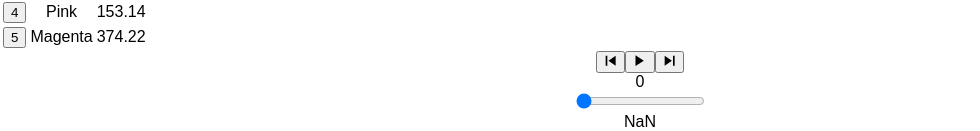
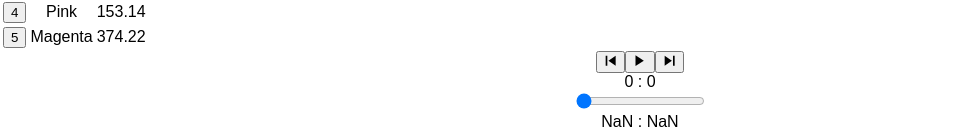
Before and after one commit to cahcnc91/bloc-jams-react, a React (Create React App) app: page /album/the-colors in a window 1280 px wide. Shown: the part 866-997 px from the top of the page, without its empty margins (0-980 px from the left). Built offline with nearby package versions, Linux system fonts and the light colour scheme.

Commit message:
added time in minutes and seconds and implement volume slider

```diff
--- a/src/components/Album.js
+++ b/src/components/Album.js
@@ -18,7 +18,8 @@ class Album extends Component {
       isHovered: false,
       currentIndexHovered: -1,
       currentTime: 0,
-      duration: album.songs[0].duration
+      duration: album.songs[0].duration,
+      volume: 1,
     };
 
     this.audioElement = document.createElement('audio');
@@ -27,8 +28,8 @@ class Album extends Component {
     this.handleSongClick = this.handleSongClick.bind(this);
     this.hoverOnIt = this.hoverOnIt.bind(this);
     this.hoverOffIt = this.hoverOffIt.bind(this);
+  }
 
-  }
 
     componentDidMount() {
       this.eventListeners = {
@@ -37,10 +38,14 @@ class Album extends Component {
         },
         durationchange: e => {
           this.setState({ duration: this.audioElement.duration });
+        },
+        volumechange: e => {
+          this.setState({ volume: this.audioElement.volume});
         }
       };
       this.audioElement.addEventListener('timeupdate', this.eventListeners.timeupdate);
       this.audioElement.addEventListener('durationchange', this.eventListeners.durationchange);
+      this.audioElement.addEventListener('volumechange', this.eventListeners.volumechange);
     }
 
     componentWillUnmount() {
@@ -91,6 +96,13 @@ class Album extends Component {
         });
     }
 
+    formatTime(n) {
+      const time = n;
+      let minutes = parseInt(time/ 60);
+      let seconds = parseInt( time% 60);
+      return minutes + ' : ' + seconds;
+    }
+
     handlePrevClick() {
       const currentIndex = this.state.album.songs.findIndex(song => this.state.currentSong === song);
       const newIndex = Math.max(0, currentIndex - 1);
@@ -111,6 +123,12 @@ class Album extends Component {
       const newTime = this.audioElement.duration * e.target.value;
       this.audioElement.currentTime = newTime;
       this.setState({ currentTime: newTime });
+    }
+
+    handleVolumeChange(e) {
+      const newVolume = e.target.value;
+      this.audioElement.volume = newVolume;
+      this.setState({ volume: newVolume})
     }
 
     render() {
@@ -153,10 +171,13 @@ class Album extends Component {
          currentSong={this.state.currentSong}
          currentTime={this.audioElement.currentTime}
          duration={this.audioElement.duration}
+         formatTime={(n) => this.formatTime(n) }
+         volume={this.state.volume}
          handleSongClick={() => this.handleSongClick(this.state.currentSong)}
          handlePrevClick={() => this.handlePrevClick()}
          handleNextClick={() => this.handleNextClick()}
          handleTimeChange={(e) => this.handleTimeChange(e)}
+         handleVolumeChange={ (e) => this.handleVolumeChange(e)}
          />
        </section>
      );
--- a/src/components/PlayerBar.js
+++ b/src/components/PlayerBar.js
@@ -16,7 +16,7 @@ class PlayerBar extends Component {
           </button>
         </section>
         <section id="time-control">
-          <div className="current-time">{this.props.currentTime}</div>
+          <div className="current-time">{this.props.formatTime(this.props.currentTime)}</div>
           <input
             type="range"
             className="seek-bar"
@@ -26,11 +26,19 @@ class PlayerBar extends Component {
             step="0.01"
             onChange={this.props.handleTimeChange}
           />
-          <div className="total-time">{this.props.duration}</div>
+          <div className="total-time">{this.props.formatTime(this.props.duration)}</div>
         </section>
         <section id="volume-control">
           <ion-icon name="volume-low"></ion-icon>
-          <input type="range" className="seek-bar" value="80" />
+          <input
+            type="range"
+            className="seek-bar"
+            value={this.props.volume}
+            min="0"
+            max="1"
+            step="0.01"
+            onChange={this.props.handleVolumeChange}
+          />
           <ion-icon name="volume-high"></ion-icon>
 
         </section>
```
